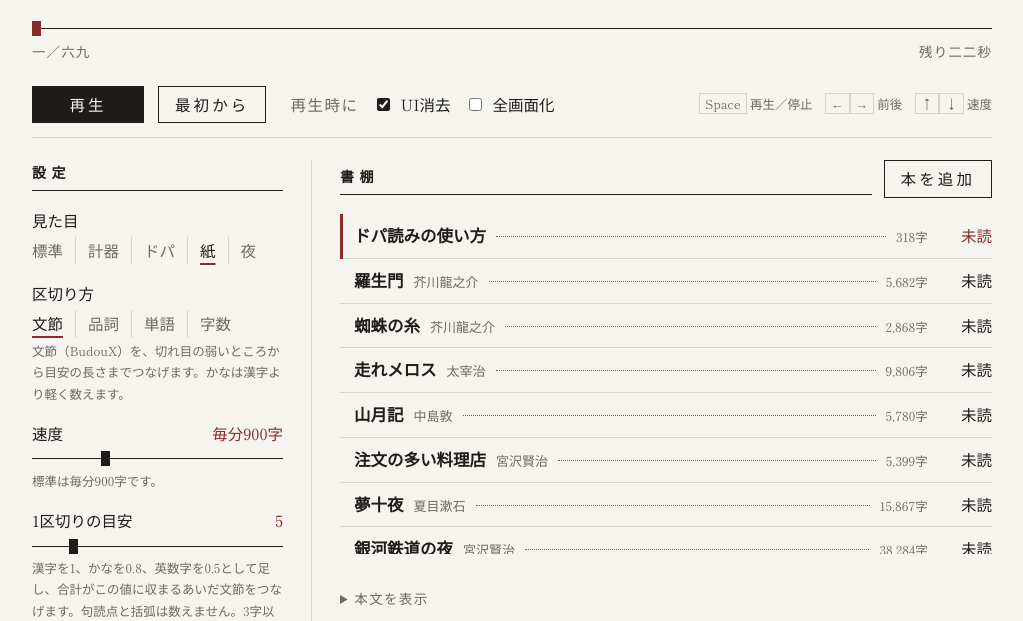
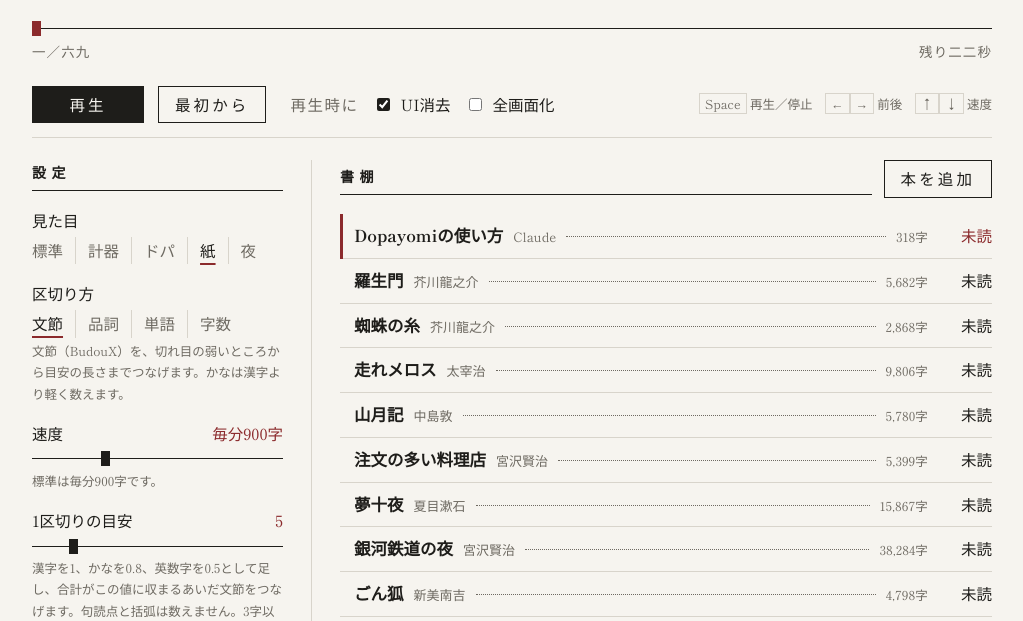
Before and after one commit to yagi/dopayomi, a website: page index.html in a window 1280 px wide. Shown: the part 323-944 px from the top of the page, without its empty margins (128-1151 px from the left). Drawn offline with Linux system fonts and the light colour scheme; a web font is replaced by a local one.

Commit message:
書棚の内側のスクロールをやめて全件を並べる。サンプルを「Dopayomiの使い方」（Claude）に
Co-Authored-By: Claude Opus 5.5 <noreply@anthropic.com>
Claude-Session: https://claude.ai/code/session_01HE1zqps37ouLfcQJLYMMKr

```diff
--- a/index.html
+++ b/index.html
@@ -233,7 +233,7 @@ textarea {
 #preview br + br { display: none; }
 
 /* 書棚: 目次のように、題名から状態まで点線でつなぐ */
-#shelf { list-style: none; margin: 0; padding: 0; max-height: 340px; overflow-y: auto; }
+#shelf { list-style: none; margin: 0; padding: 0; }
 .book { position: relative; display: flex; align-items: baseline; gap: 10px; padding: 7px 0 7px 14px; border-bottom: 1px solid var(--rule-soft); }
 .book.current::before { content: ""; position: absolute; left: 0; top: 0; bottom: -1px; width: 3px; background: var(--accent); }   /* 栞紐 */
 .book .open { flex: 1; min-width: 0; display: flex; align-items: baseline; gap: 10px; border: 0; padding: 0; letter-spacing: 0; text-align: left; background: transparent; box-shadow: none; font-weight: inherit; color: inherit; }
@@ -1007,7 +1007,7 @@ if (typeof module !== 'undefined') module.exports = { segment: segment, duration
   function save() { try { localStorage.setItem('rsvp-ja-2', JSON.stringify(st)); } catch (e) {} }
 
   var chunks = [], idx = 0, playing = false, timer = null, spans = [];
-  var cur = { id: 'sample', title: 'ドパ読みの使い方', author: '', kind: 'sample', text: SAMPLE };   // 読んでいる本
+  var cur = { id: 'sample', title: 'Dopayomiの使い方', author: 'Claude', kind: 'sample', text: SAMPLE };   // 読んでいる本
 
   // ---- 読んだ位置の記憶 ----
   // 位置は「本文の何文字目か」で持つ。区切りの番号は設定で変わるため使わない
@@ -1240,7 +1240,7 @@ if (typeof module !== 'undefined') module.exports = { segment: segment, duration
 
   // ================= 書棚 =================
   // 同梱の本: サンプルと青空文庫（books/ から必要なときに読む）。追加した本: IndexedDB に保存
-  var books = [{ id: 'sample', title: 'ドパ読みの使い方', author: '', kind: 'sample', text: SAMPLE, chars: SAMPLE.replace(/\s/g, '').length }];
+  var books = [{ id: 'sample', title: 'Dopayomiの使い方', author: 'Claude', kind: 'sample', text: SAMPLE, chars: SAMPLE.replace(/\s/g, '').length }];
   var db = null, dbFailed = false;
   function dbOpen() {
     return new Promise(function (res) {
```
